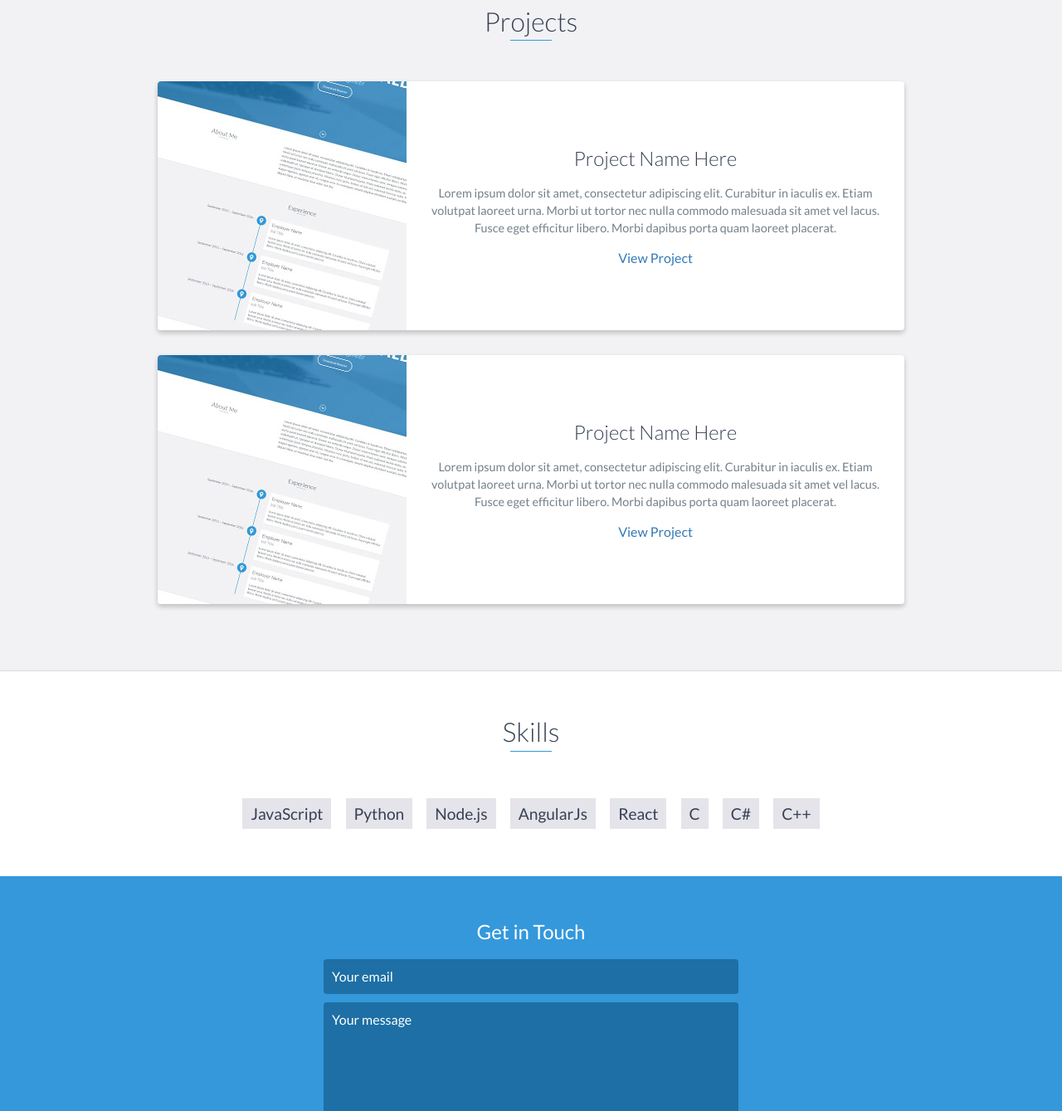
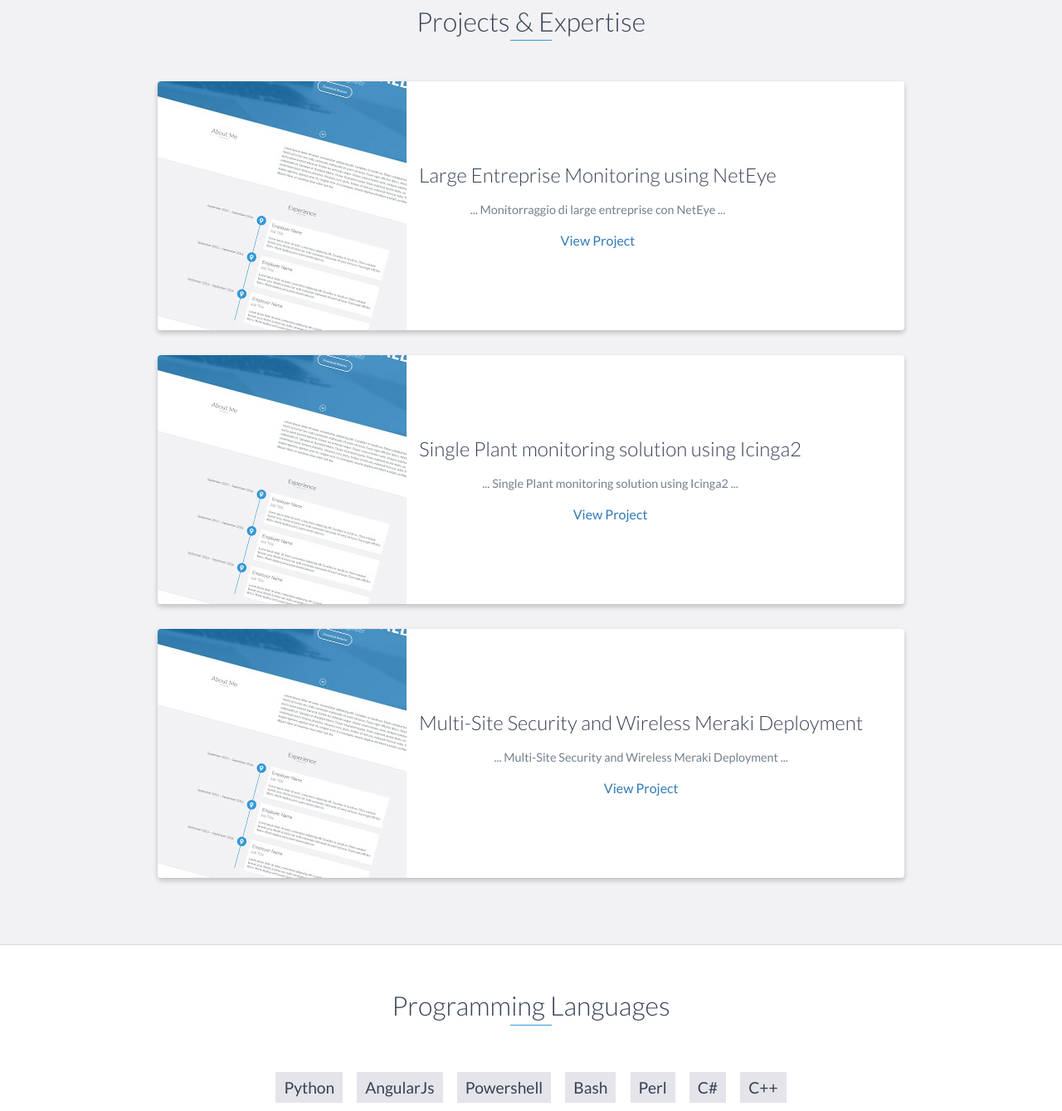
Before and after one commit to DalvaiJuri/dalvaijuri.github.io, a website: page index.html in a window 1280 px wide. Shown: the part 2355-3694 px from the top of the page at 83% size. Drawn offline with nearby package versions, Linux system fonts and the light colour scheme.

Commit message:
Update index.html

```diff
--- a/index.html
+++ b/index.html
@@ -149,18 +149,20 @@
     <!-- End #education -->
 
     <div id="projects" class="background-alt">
-        <h2 class="heading">Projects</h2>
+        <h2 class="heading">Projects & Expertise</h2>
         <div class="container">
             <div class="row">
+
+		<!-- First Project: Large entreprise monitoring using NetEye -->
                 <div class="project shadow-large">
                     <div class="project-image">
                         <img src="images/project.jpg" />
                     </div>
                     <!-- End .project-image -->
                     <div class="project-info">
-                        <h3>Project Name Here</h3>
+                        <h3>Large Entreprise Monitoring using NetEye</h3>
                         <p>
-                            Lorem ipsum dolor sit amet, consectetur adipiscing elit. Curabitur in iaculis ex. Etiam volutpat laoreet urna. Morbi ut tortor nec nulla commodo malesuada sit amet vel lacus. Fusce eget efficitur libero. Morbi dapibus porta quam laoreet placerat.
+                        	... Monitorraggio di large entreprise con NetEye ...
                         </p>
                         <a href="#">View Project</a>
                     </div>
@@ -168,36 +170,54 @@
                 </div>
                 <!-- End .project -->
 
+		<!-- Second Project: Single Plant monitoring solution using Icinga -->
                 <div class="project shadow-large">
                     <div class="project-image">
                         <img src="images/project.jpg" />
                     </div>
                     <!-- End .project-image -->
                     <div class="project-info">
-                        <h3>Project Name Here</h3>
+                        <h3>Single Plant monitoring solution using Icinga2</h3>
                         <p>
-                            Lorem ipsum dolor sit amet, consectetur adipiscing elit. Curabitur in iaculis ex. Etiam volutpat laoreet urna. Morbi ut tortor nec nulla commodo malesuada sit amet vel lacus. Fusce eget efficitur libero. Morbi dapibus porta quam laoreet placerat.
+                            ... Single Plant monitoring solution using Icinga2 ...
                         </p>
                         <a href="#">View Project</a>
                     </div>
                     <!-- End .project-info -->
                 </div>
                 <!-- End .project -->
+
+		<!-- Third Project: Multi-Site Security and Wireless Meraki Deployment -->
+                <div class="project shadow-large">
+                    <div class="project-image">
+                        <img src="images/project.jpg" />
+                    </div>
+                    <!-- End .project-image -->
+                    <div class="project-info">
+                        <h3>Multi-Site Security and Wireless Meraki Deployment</h3>
+                        <p>
+                        	... Multi-Site Security and Wireless Meraki Deployment ...
+                        </p>
+                        <a href="#">View Project</a>
+                    </div>
+                    <!-- End .project-info -->
+                </div>
+                <!-- End .project -->
+
             </div>
         </div>
     </div>
     <!-- End #projects -->
 
     <div id="skills">
-        <h2 class="heading">Skills</h2>
+        <h2 class="heading">Programming Languages</h2>
         <ul>
-            <li>JavaScript</li>
             <li>Python</li>
-            <li>Node.js</li>
             <li>AngularJs</li>
-            <li>React</li>
-            <li>C</li>
-            <li>C#</li>
+            <li>Powershell</li>
+	    <li>Bash</li>
+            <li>Perl</li>
+	    <li>C#</li>
             <li>C++</li>
         </ul>
     </div>
```
